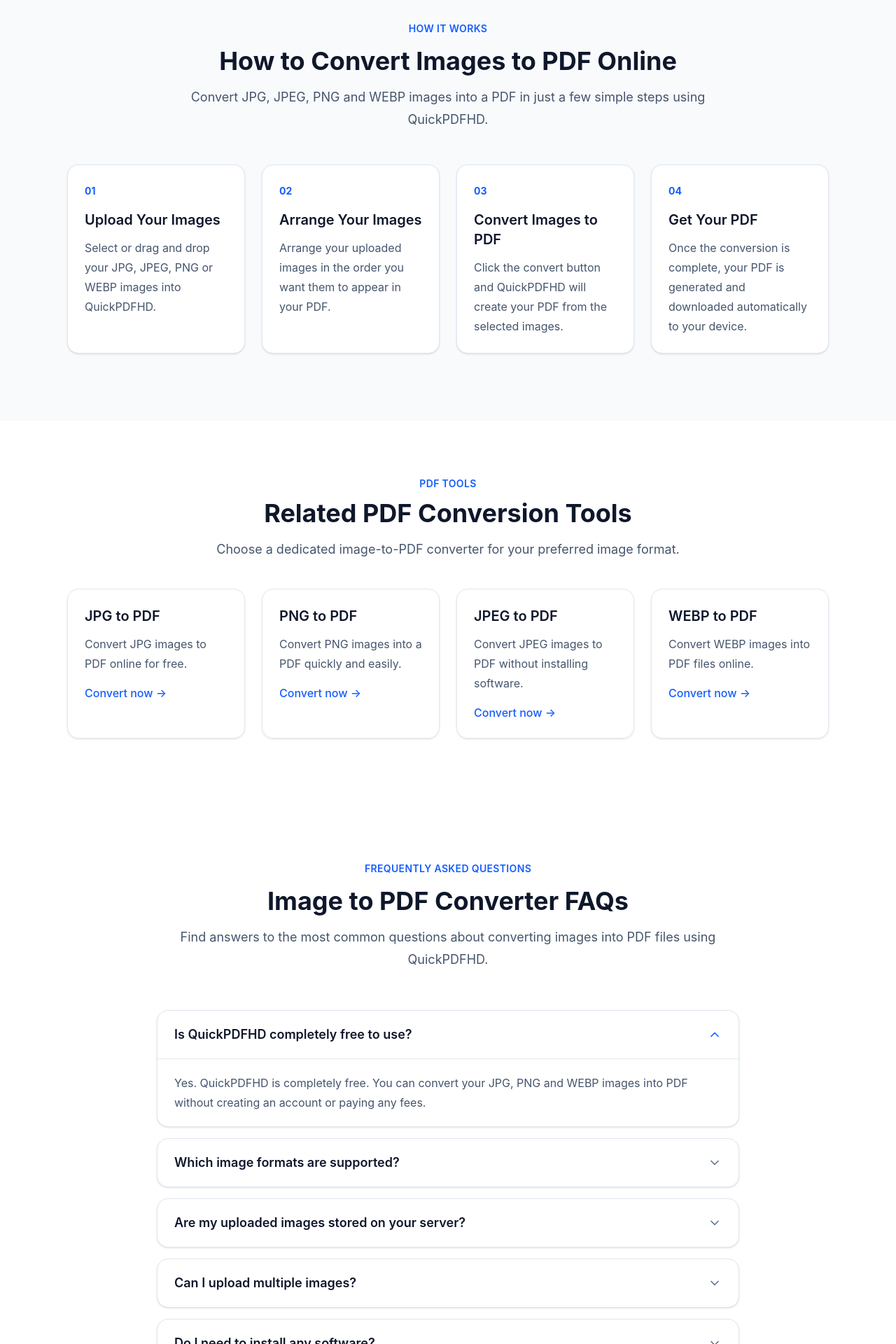
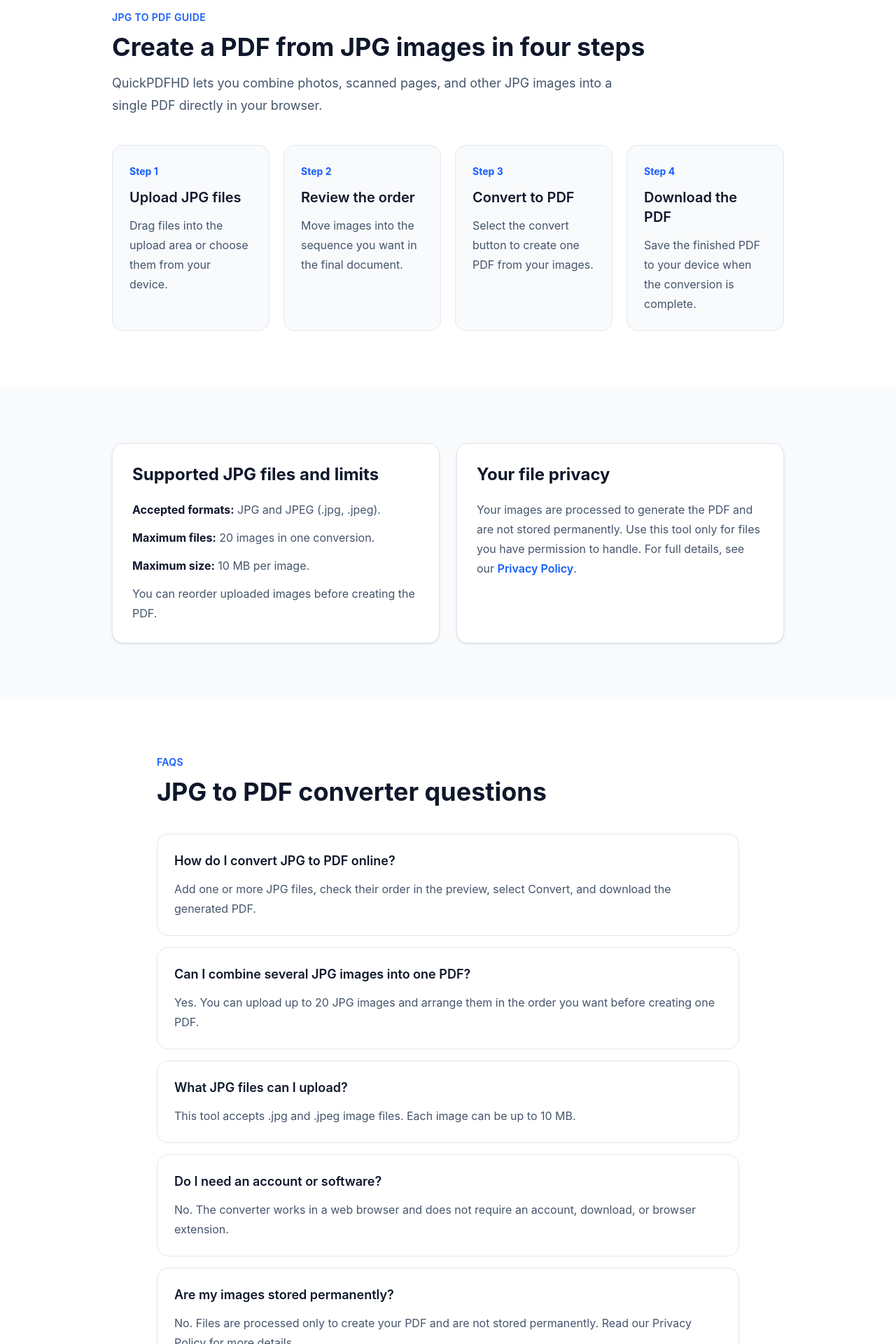
Before and after one commit to surajkumaryadav9749/quick-pdf-hd, a React (Vite) app in the folder client/: page /jpg-to-pdf in a window 1280 px wide. Shown: the part 1220-3140 px from the top of the page at 70% size. Built offline with nearby package versions, Linux system fonts and the light colour scheme; no server answers.

Commit message:
feat(seo): enhance JPG to PDF page with internal links and unique content

```diff
--- a/client/src/components/home/ImageToPdfTools.jsx
+++ b/client/src/components/home/ImageToPdfTools.jsx
@@ -50,7 +50,10 @@
 
           <p className="mt-4 text-lg leading-8 text-slate-600">
             Choose an image format and convert your images into PDF files
-            quickly and easily.
+            quickly and easily. To combine JPG photos, use our{" "}
+            <Link to="/jpg-to-pdf" className="font-semibold text-blue-600 hover:underline">
+              JPG to PDF converter
+            </Link>.
           </p>
         </div>
 
--- /dev/null
+++ b/client/src/components/seo/JpgToPdfContent.jsx
@@ -0,0 +1,130 @@
+import { Link } from "react-router-dom";
+
+const faqs = [
+  {
+    question: "How do I convert JPG to PDF online?",
+    answer:
+      "Add one or more JPG files, check their order in the preview, select Convert, and download the generated PDF.",
+  },
+  {
+    question: "Can I combine several JPG images into one PDF?",
+    answer:
+      "Yes. You can upload up to 20 JPG images and arrange them in the order you want before creating one PDF.",
+  },
+  {
+    question: "What JPG files can I upload?",
+    answer:
+      "This tool accepts .jpg and .jpeg image files. Each image can be up to 10 MB.",
+  },
+  {
+    question: "Do I need an account or software?",
+    answer:
+      "No. The converter works in a web browser and does not require an account, download, or browser extension.",
+  },
+  {
+    question: "Are my images stored permanently?",
+    answer:
+      "No. Files are processed only to create your PDF and are not stored permanently. Read our Privacy Policy for more details.",
+  },
+];
+
+const JpgToPdfContent = () => {
+  return (
+    <>
+      <section
+        aria-labelledby="jpg-converter-guide-heading"
+        className="bg-white py-16 sm:py-20"
+      >
+        <div className="mx-auto max-w-5xl px-4 sm:px-6 lg:px-8">
+          <div className="max-w-3xl">
+            <p className="text-sm font-semibold uppercase tracking-wide text-blue-600">
+              JPG to PDF guide
+            </p>
+            <h2
+              id="jpg-converter-guide-heading"
+              className="mt-3 text-3xl font-bold text-slate-900 sm:text-4xl"
+            >
+              Create a PDF from JPG images in four steps
+            </h2>
+            <p className="mt-4 text-lg leading-8 text-slate-600">
+              QuickPDFHD lets you combine photos, scanned pages, and other JPG
+              images into a single PDF directly in your browser.
+            </p>
+          </div>
+
+          <ol className="mt-10 grid gap-5 sm:grid-cols-2 lg:grid-cols-4">
+            {[
+              ["1", "Upload JPG files", "Drag files into the upload area or choose them from your device."],
+              ["2", "Review the order", "Move images into the sequence you want in the final document."],
+              ["3", "Convert to PDF", "Select the convert button to create one PDF from your images."],
+              ["4", "Download the PDF", "Save the finished PDF to your device when the conversion is complete."],
+            ].map(([number, title, description]) => (
+              <li
+                key={number}
+                className="list-none rounded-2xl border border-slate-200 bg-slate-50 p-6"
+              >
+                <span className="text-sm font-bold text-blue-600">Step {number}</span>
+                <h3 className="mt-3 text-xl font-semibold text-slate-900">{title}</h3>
+                <p className="mt-3 leading-7 text-slate-600">{description}</p>
+              </li>
+            ))}
+          </ol>
+        </div>
+      </section>
+
+      <section aria-labelledby="jpg-details-heading" className="bg-slate-50 py-16 sm:py-20">
+        <div className="mx-auto grid max-w-5xl gap-6 px-4 sm:grid-cols-2 sm:px-6 lg:px-8">
+          <article className="rounded-2xl border border-slate-200 bg-white p-7 shadow-sm">
+            <h2 id="jpg-details-heading" className="text-2xl font-bold text-slate-900">
+              Supported JPG files and limits
+            </h2>
+            <ul className="mt-5 space-y-3 leading-7 text-slate-600">
+              <li><strong className="text-slate-900">Accepted formats:</strong> JPG and JPEG (.jpg, .jpeg).</li>
+              <li><strong className="text-slate-900">Maximum files:</strong> 20 images in one conversion.</li>
+              <li><strong className="text-slate-900">Maximum size:</strong> 10 MB per image.</li>
+              <li>You can reorder uploaded images before creating the PDF.</li>
+            </ul>
+          </article>
+
+          <article className="rounded-2xl border border-slate-200 bg-white p-7 shadow-sm">
+            <h2 className="text-2xl font-bold text-slate-900">Your file privacy</h2>
+            <p className="mt-5 leading-7 text-slate-600">
+              Your images are processed to generate the PDF and are not stored
+              permanently. Use this tool only for files you have permission to
+              handle. For full details, see our{" "}
+              <Link to="/privacy-policy" className="font-semibold text-blue-600 hover:underline">
+                Privacy Policy
+              </Link>.
+            </p>
+          </article>
+        </div>
+      </section>
+
+      <section aria-labelledby="jpg-faq-heading" className="bg-white py-16 sm:py-20">
+        <div className="mx-auto max-w-4xl px-4 sm:px-6 lg:px-8">
+          <p className="text-sm font-semibold uppercase tracking-wide text-blue-600">FAQs</p>
+          <h2 id="jpg-faq-heading" className="mt-3 text-3xl font-bold text-slate-900 sm:text-4xl">
+            JPG to PDF converter questions
+          </h2>
+          <dl className="mt-10 space-y-4">
+            {faqs.map((faq) => (
+              <div key={faq.question} className="rounded-2xl border border-slate-200 p-6">
+                <dt className="text-lg font-semibold text-slate-900">{faq.question}</dt>
+                <dd className="mt-3 leading-7 text-slate-600">{faq.answer}</dd>
+              </div>
+            ))}
+          </dl>
+
+          <p className="mt-10 leading-7 text-slate-600">
+            Need a different image format? Try our{" "}
+            <Link to="/png-to-pdf" className="font-semibold text-blue-600 hover:underline">PNG to PDF</Link>,{" "}
+            <Link to="/jpeg-to-pdf" className="font-semibold text-blue-600 hover:underline">JPEG to PDF</Link>, or{" "}
+            <Link to="/webp-to-pdf" className="font-semibold text-blue-600 hover:underline">WEBP to PDF</Link> tool.
+          </p>
+        </div>
+      </section>
+    </>
+  );
+};
+
+export default JpgToPdfContent;
--- a/client/src/components/seo/RelatedTools.jsx
+++ b/client/src/components/seo/RelatedTools.jsx
@@ -23,7 +23,9 @@
   },
 ];
 
-const RelatedTools = () => {
+const RelatedTools = ({ currentPath }) => {
+  const relatedTools = tools.filter((tool) => tool.path !== currentPath);
+
   return (
     <section
       aria-labelledby="related-tools-heading"
@@ -49,7 +51,7 @@
         </div>
 
         <div className="grid gap-6 sm:grid-cols-2 lg:grid-cols-4">
-          {tools.map((tool) => (
+          {relatedTools.map((tool) => (
             <Link
               key={tool.path}
               to={tool.path}
--- a/client/src/pages/ImageToPdf/JpgToPdf.jsx
+++ b/client/src/pages/ImageToPdf/JpgToPdf.jsx
@@ -4,11 +4,9 @@
 import ImagePreview from "../../components/upload/ImagePreview";
 import ConvertButton from "../../components/upload/ConvertButton";
 
-import HowToSection from "../../components/seo/HowToSection";
 import RelatedTools from "../../components/seo/RelatedTools";
+import JpgToPdfContent from "../../components/seo/JpgToPdfContent";
 import SEO from "../../components/seo/SEO";
-
-import FAQSection from "../../components/home/FAQSection";
 
 const JpgToPdf = () => {
   return (
@@ -19,7 +17,7 @@
         canonical="https://quickpdfhd.com/jpg-to-pdf"
       />
 
-      <main className="bg-slate-50">
+      <main>
         {/* Hero Section */}
         <section className="px-4 pb-10 pt-16 sm:px-6 lg:px-8">
           <div className="mx-auto max-w-5xl text-center">
@@ -50,14 +48,10 @@
           </div>
         </section>
 
-        {/* How It Works */}
-        <HowToSection />
+        <JpgToPdfContent />
 
         {/* Related Tools */}
-        <RelatedTools />
-
-        {/* FAQs */}
-        <FAQSection />
+        <RelatedTools currentPath="/jpg-to-pdf" />
       </main>
     </Layout>
   );
```
